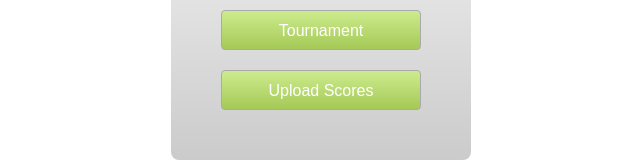
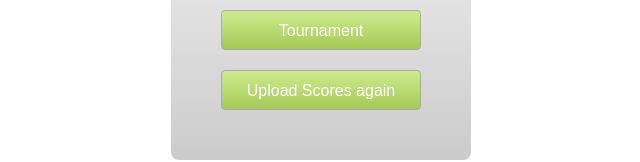
Before and after one commit to FreeBogone/ChessClubApp, an Angular app: page / in a window 1280 px wide. Shown: the part 300-462 px from the top of the page, without its empty margins (381-1021 px from the left). Built offline with nearby package versions, Linux system fonts and the light colour scheme.

Commit message:
changed button

```diff
--- a/src/app/home/home.component.html
+++ b/src/app/home/home.component.html
@@ -7,7 +7,7 @@
                 <br>
                 <a href="#" class="button green">Tournament</a>
                 <br>
-                <a href="#" class="button green">Upload Scores</a>
+                <a href="#" class="button green">Upload Scores again</a>
 
             </div>
         </div>
```
